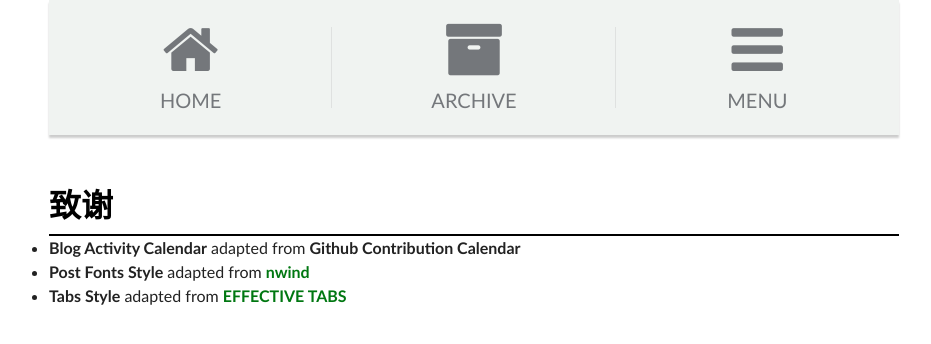
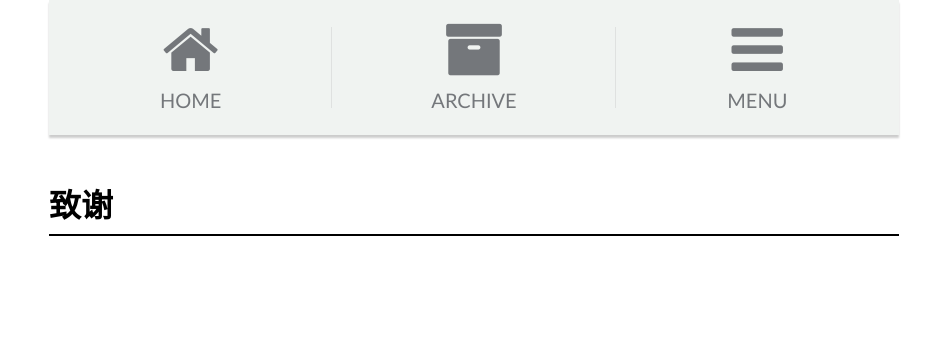
Before and after one commit to XfLoops/XfLoops.github.io, a Jekyll site: the page built from appreciation.md, in a window 1280 px wide. Shown: the top 344 px of the page, without its empty margins (166-1097 px from the left). Built offline with Jekyll 4.4.1, drawn with Linux system fonts in a browser that asks for light colours; Markdown is read by kramdown in place of the engine named in the settings; comment, search, counter and statistics services are not loaded.

Commit message:
remove words in appreciate.

```diff
--- a/appreciation.md
+++ b/appreciation.md
@@ -2,7 +2,3 @@
 layout: post-a
 ---
 ## 致谢
-
-- **Blog Activity Calendar** adapted from **Github Contribution Calendar**
-- **Post Fonts Style**  adapted from **[nwind](http://wuduoyi.com/)**
-- **Tabs Style** adapted from **[EFFECTIVE TABS](http://demo.geekslabs.com/ef-tabs/)**
```
